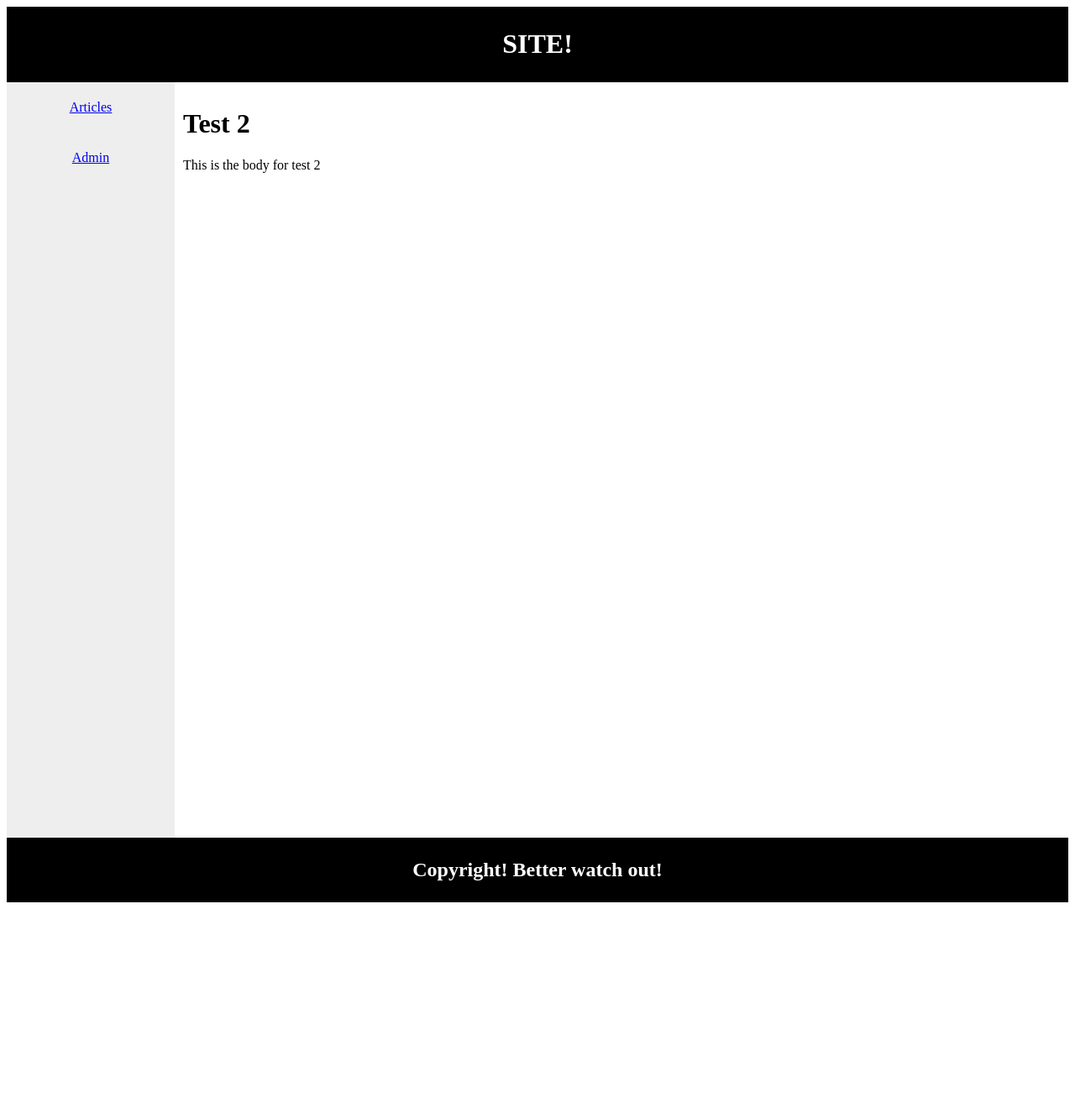
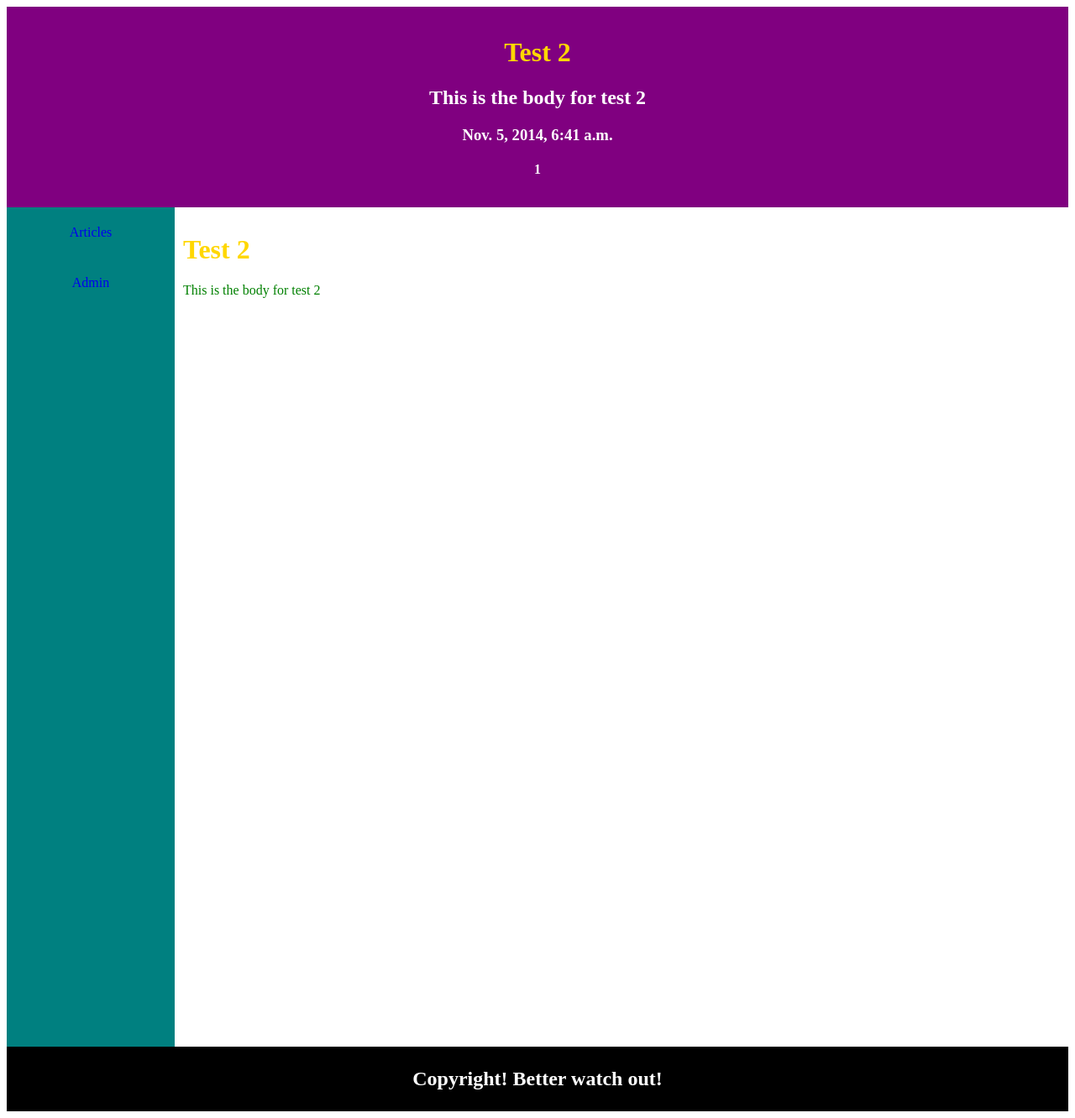
Before and after one commit to jmeline/beautiful_historia, a Django app: page /articles/get/2/ in a window 1280 px wide. Shown: the whole page at 84% size. Before the commit the page ends 1075 px from the top, so only its background shows below. Run offline with Django 3.2, Linux system fonts and the light colour scheme; data comes from the database, SQL or seed files in the repository; both versions use the stored data as it was after the commit.

Commit message:
Played around with more styles and css

```diff
--- a/article/templates/article.html
+++ b/article/templates/article.html
@@ -1,8 +1,15 @@
 {% extends "base.html" %}
+
+{% block sitename %}
+<h1>{{ article.title }}</h1>
+<h2>{{ article.body }}</h2>
+<h3>{{ article.pub_date }}</h3>
+<h4>{{ article.likes }}</h4>
+ {% endblock %}
 
 <head lang="en">
     <meta charset="UTF-8">
-    <title></title>
+    <title>{% block title %}{{ article.title }}{% endblock %}</title>
 </head>
 {% block content %}
 
--- a/article/templates/articles.html
+++ b/article/templates/articles.html
@@ -1,4 +1,7 @@
 {% extends "base.html" %}
+
+
+
 {% block content %}
 <h1>Articles</h1>
 {% for article in articles %}
--- a/django_test/settings.py
+++ b/django_test/settings.py
@@ -50,8 +50,8 @@ MIDDLEWARE_CLASSES = (
 )
 
 TEMPLATE_DIRS = (
-    "/home/jmeline/Projects/django-mike/django_test/django_test/templates/",
-    "/home/jmeline/Projects/django-mike/django_test/article/templates/",
+    "/home/jmeline/Projects/django_test/django_test/templates/",
+    "/home/jmeline/Projects/django_test/article/templates/",
 )
 
 ROOT_URLCONF = 'django_test.urls'
@@ -89,5 +89,5 @@ USE_TZ = True
 STATIC_URL = '/static/'
 
 STATICFILES_DIRS = (
-    ('assets', '/home/jmeline/Projects/django-mike/django_test/static'),
+    ('assets', '/home/jmeline/Projects/django_test/static'),
 )
--- a/django_test/templates/base.html
+++ b/django_test/templates/base.html
@@ -9,7 +9,7 @@
 </head>
 <body>
     <div id="header">
-        <h1>SITE!</h1>
+        <h1>{% block sitename %} SITE! {% endblock %}</h1>
     </div>
 
     <div id="nav">
@@ -30,5 +30,7 @@
     </div>
 
 
+
+
 </body>
 </html>
--- a/static/css/default.css
+++ b/static/css/default.css
@@ -3,18 +3,19 @@ body {
 }
 
 #header {
-    background-color: black;
+    background-color: purple;
     color: #ffffff;
     text-align: center;
-    padding: 5px;
+    padding: 15px;
 }
 
 #nav {
     float: left;
-    height: 900px;
+    height: 1000px;
     width: 200px;
-    background-color: #eeeeee;
+    background-color: #008080;
     line-height: 60px;
+    color: ;
 }
 
 #content {
@@ -32,3 +33,27 @@ body {
     text-align: center;
     padding: 5px;
 }
+
+p, div {
+   color: green;
+}
+
+h1 {
+    color: #ffd700;
+}
+
+a:link {
+    text-decoration: none;
+}
+
+a:visited {
+    text-decoration: none;
+}
+
+a:hover {
+    text-decoration: none;
+}
+
+a:active {
+    text-decoration: none;
+}
```
Also changed, not shown: db.sqlite3.
